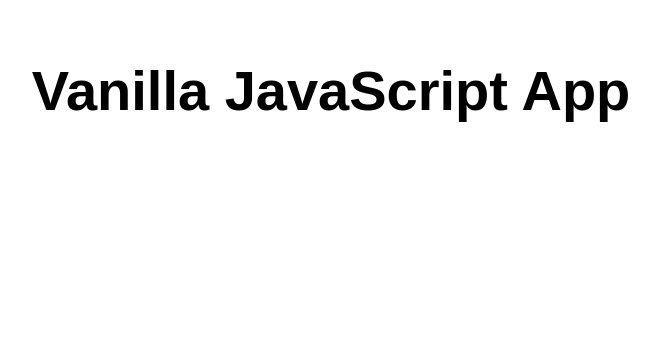
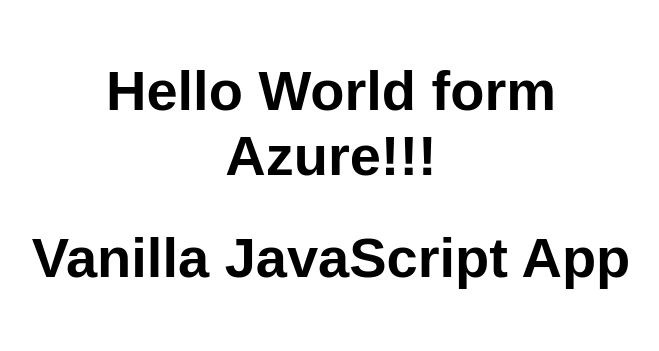
Before and after one commit to PhuTam54/lucky-money, a website: page src/index.html in a window 1280 px wide. Shown: the whole page, without its empty margins (309-968 px from the left). Drawn offline with Linux system fonts and the light colour scheme.

Commit message:
First commit to Azure

```diff
--- a/src/index.html
+++ b/src/index.html
@@ -10,6 +10,7 @@
 
 <body>
   <main>
+    <h1>Hello World form Azure!!!</h1>
     <h1>Vanilla JavaScript App</h1>
   </main>
 </body>
```
